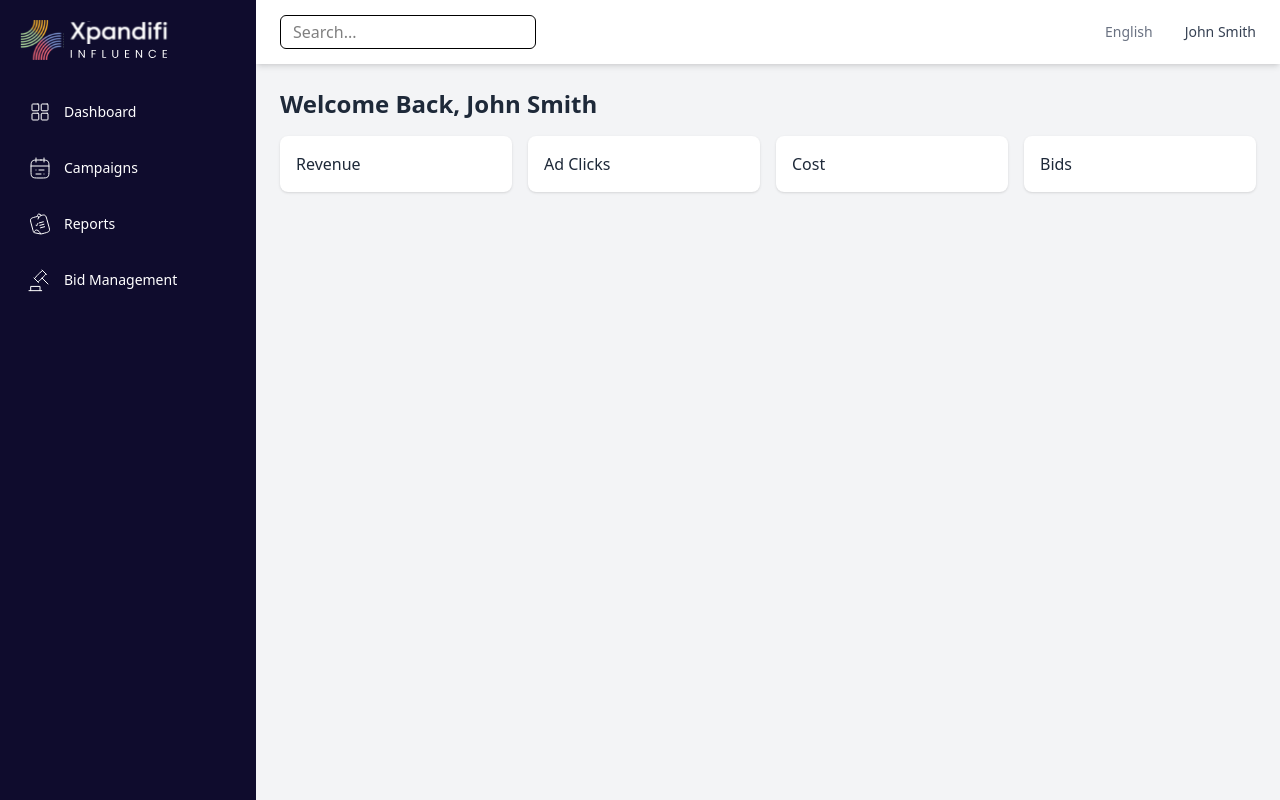
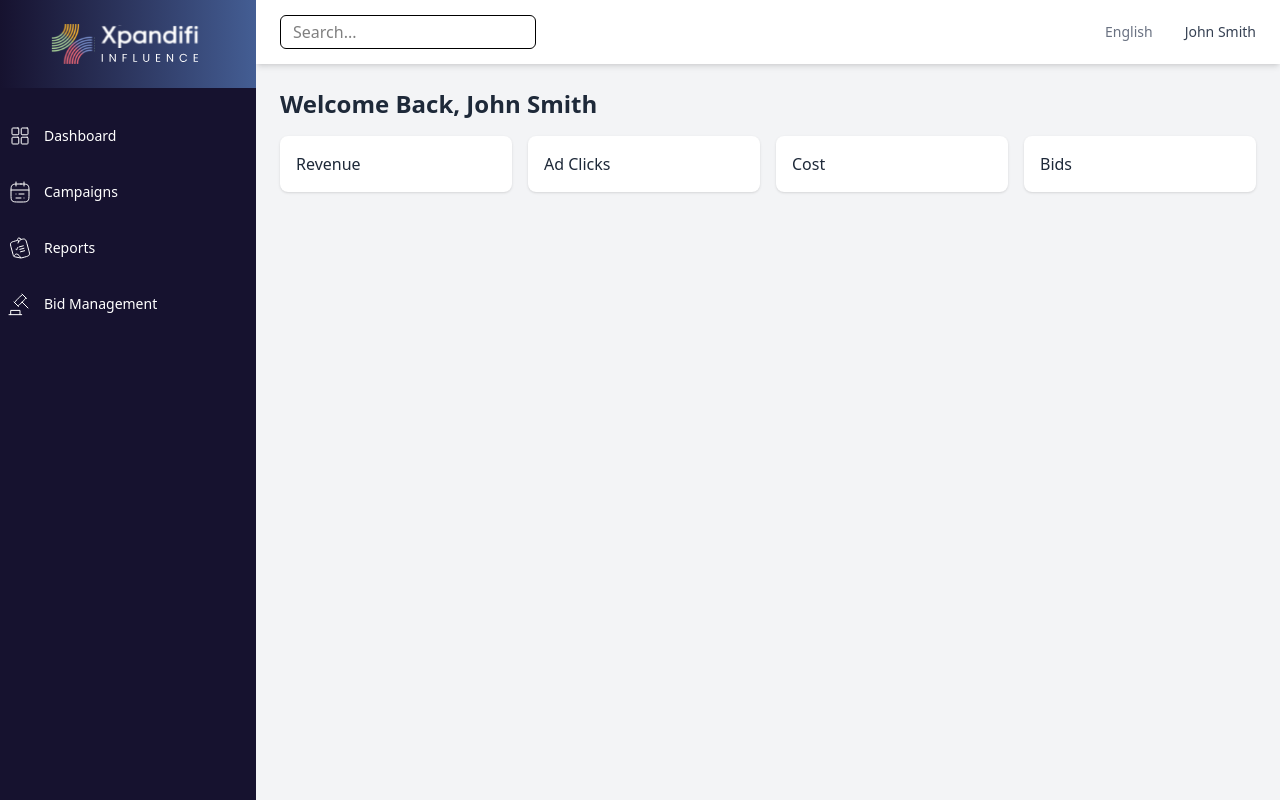
Before and after one commit to kartikbtspl/xpandifi-app, a React (Vite) app: page / in a window 1280 px wide. Built offline with nearby package versions, Linux system fonts and the light colour scheme.

Commit message:
did some UI fixes

```diff
--- a/src/layout/AppSidebar.jsx
+++ b/src/layout/AppSidebar.jsx
@@ -6,11 +6,11 @@ import { menuItems } from "../util/appsidebar-menu/menuItems";
 const AppSidebar = ({ isOpen, toggleSidebar, }) => {
   return (
     <div
-      className={`fixed md:static top-0 left-0 h-full z-40 bg-[#0F0C2D] text-white w-64 p-5 flex flex-col transition-transform duration-300 ease-in-out ${
+      className={`fixed md:static top-0 left-0 h-full z-40 bg-[#16122F] text-white w-64 flex flex-col transition-transform duration-300 ease-in-out ${
         isOpen ? "translate-x-0" : "-translate-x-full md:translate-x-0"
       }`}
     >
-      <div className="flex justify-between items-center mb-8">
+      <div className="flex justify-center items-center p-6 mb-7 bg-gradient-to-r from-[#16122F] to-[#445E94]">
         <img src={'images/Logo.svg'} alt="xpandifi-logo" />
         <button className="md:hidden" onClick={toggleSidebar}>
           ❌
--- a/src/layout/SidebarItem.jsx
+++ b/src/layout/SidebarItem.jsx
@@ -2,7 +2,7 @@ import React from 'react'
 
 const SidebarItem = ({icon , label}) => {
   return (
-     <div className="flex items-center gap-3 cursor-pointer hover:bg-[#1D1A3A] p-2 rounded-md transition">
+     <div className="flex items-center gap-3 cursor-pointer hover:bg-[#445E94] p-2 transition">
     <span className="text-lg">{icon}</span>
     <span className="text-sm">{label}</span>
   </div>
--- a/src/routes/DashboardRoutes.jsx
+++ b/src/routes/DashboardRoutes.jsx
@@ -1,6 +1,5 @@
 import { Route } from "react-router-dom";
 import PrivateRoute from "./PrivateRoute";
-
 import AppLayout from "../layout/AppLayout";
 
 
```
